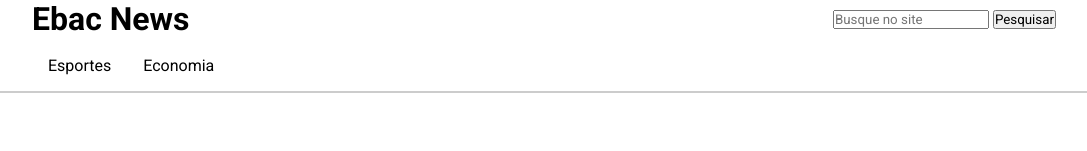
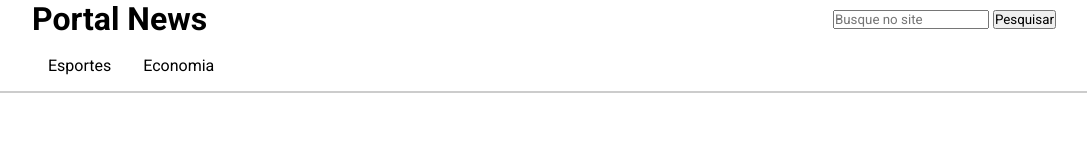
Before and after one commit to LindoufoGA/site-de-noticias, a plain HTML site: page index.html in a window 1280 px wide. Shown: the top 151 px of the page, without its empty margins (96-1183 px from the left). Drawn offline with Linux system fonts and the light colour scheme.

Commit message:
title commit

```diff
--- a/index.html
+++ b/index.html
@@ -12,7 +12,7 @@
 <body>
     <header>
         <div class="container">
-            <h1>Ebac News</h1>
+            <h1>Portal News</h1>
             <form>
                 <input type="text" placeholder="Busque no site">
                 <button type="submit">Pesquisar</button>
```
